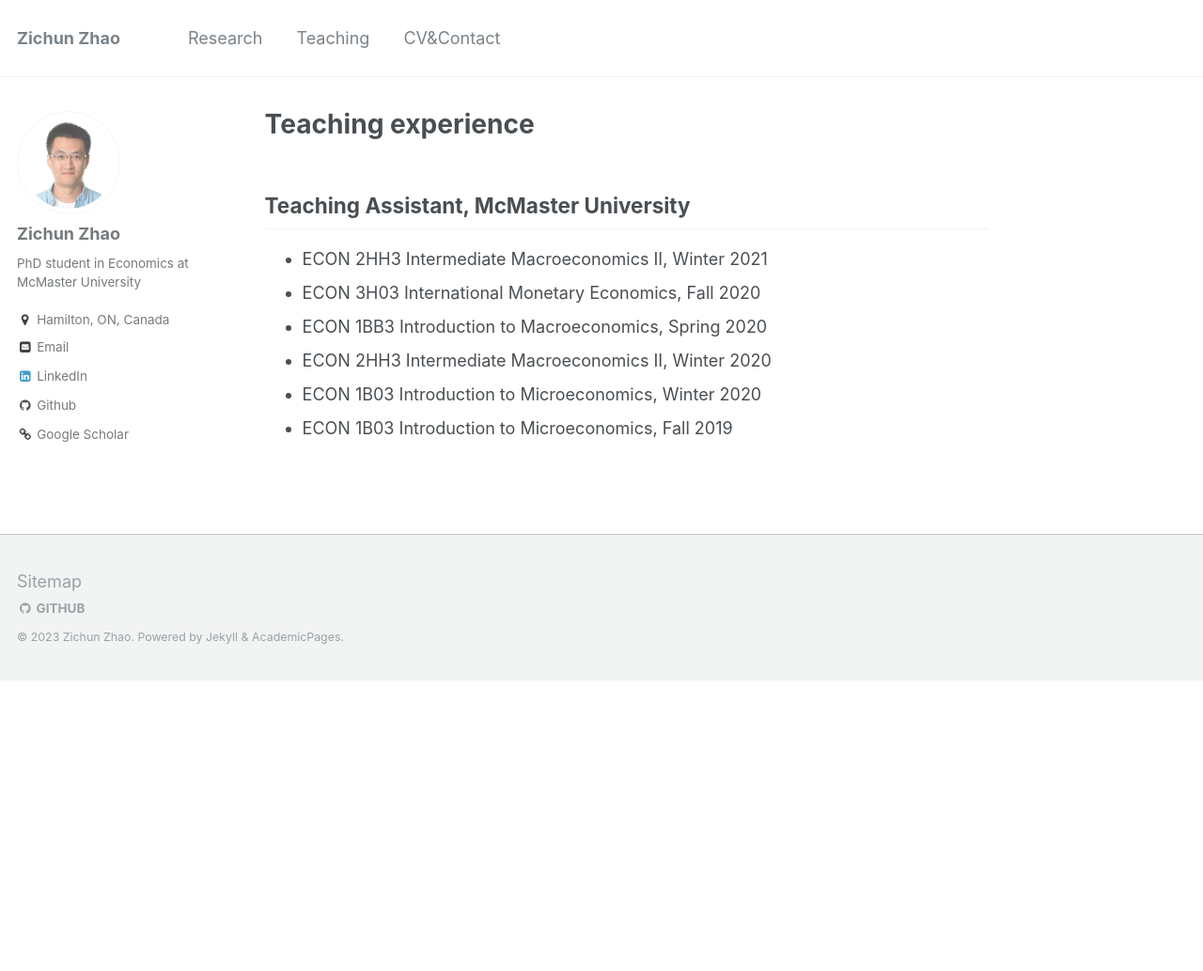
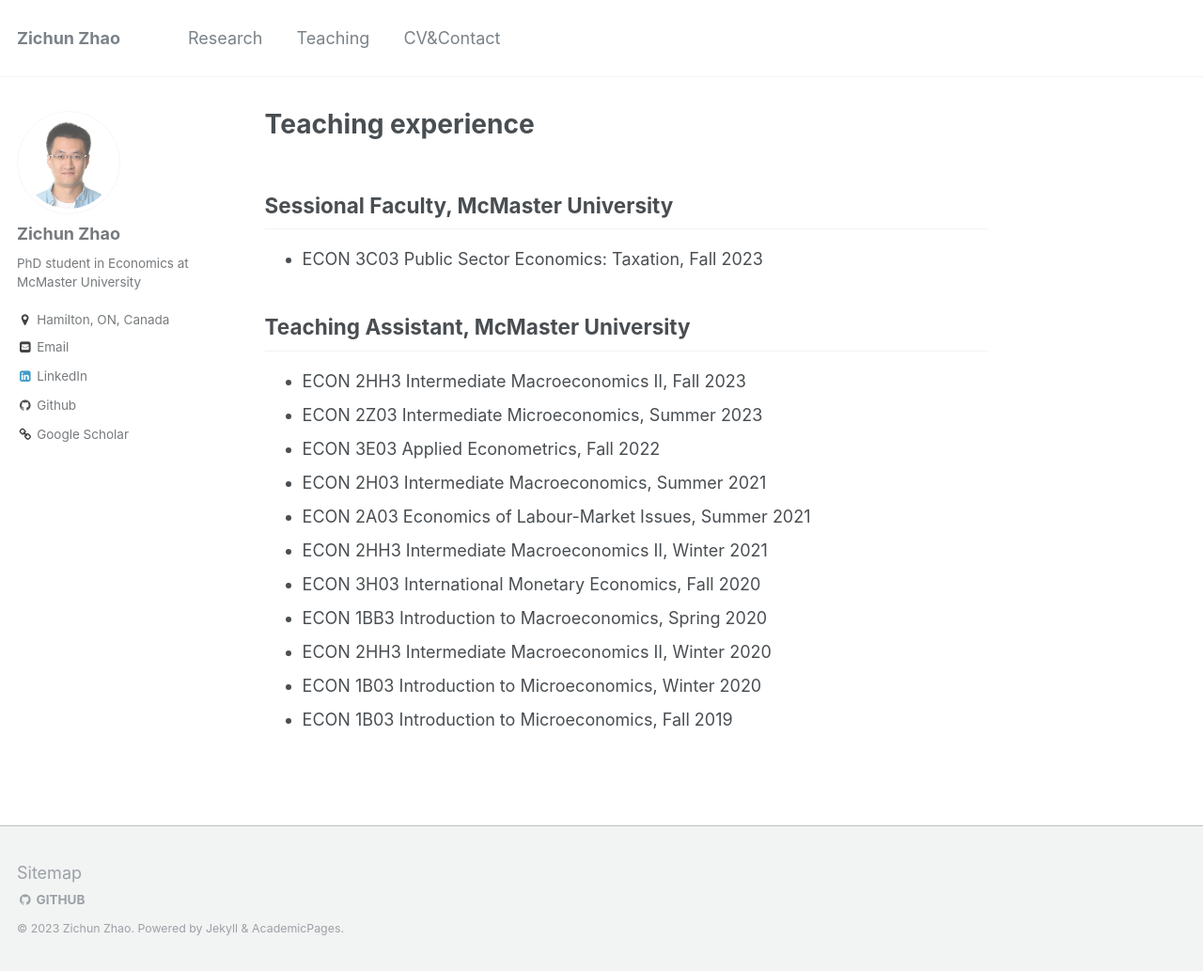
Before and after one commit to zichunzhao/zichunzhao.github.io, a Jekyll site: the page built from _pages/teaching.md, in a window 1280 px wide and 1033 px high. Shown: the whole window at 94% size. Built offline with Jekyll 4.4.1, drawn with Linux system fonts in a browser that asks for light colours.

Commit message:
Update teaching.md

```diff
--- a/_pages/teaching.md
+++ b/_pages/teaching.md
@@ -3,9 +3,16 @@ title: "Teaching experience"
 collection: teaching
 permalink: /teaching/
 ---
+## <b>Sessional Faculty<b/>, McMaster University
+* ECON 3C03 Public Sector Economics: Taxation, Fall 2023
 
 ## <b>Teaching Assistant<b/>, McMaster University
 
+* ECON 2HH3 Intermediate Macroeconomics II, Fall 2023
+* ECON 2Z03 Intermediate Microeconomics, Summer 2023
+* ECON 3E03 Applied Econometrics, Fall 2022
+* ECON 2H03 Intermediate Macroeconomics, Summer 2021
+* ECON 2A03 Economics of Labour-Market Issues, Summer 2021
 * ECON 2HH3 Intermediate Macroeconomics II, Winter 2021
 * ECON 3H03 International Monetary Economics, Fall 2020
 * ECON 1BB3 Introduction to Macroeconomics, Spring 2020
```
